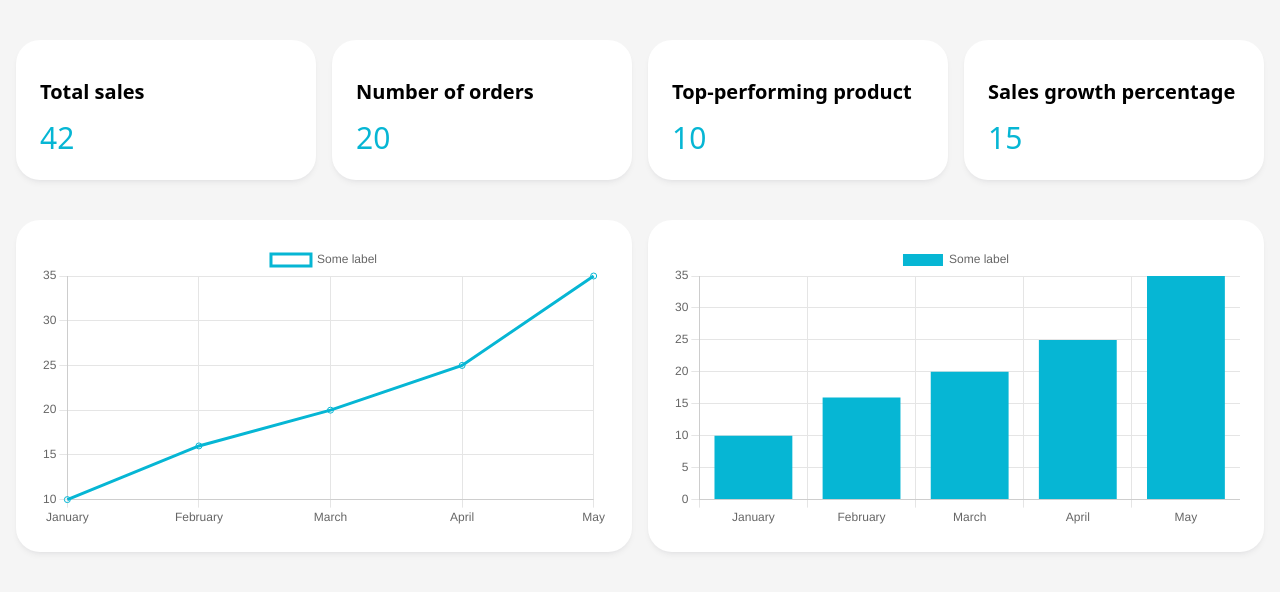
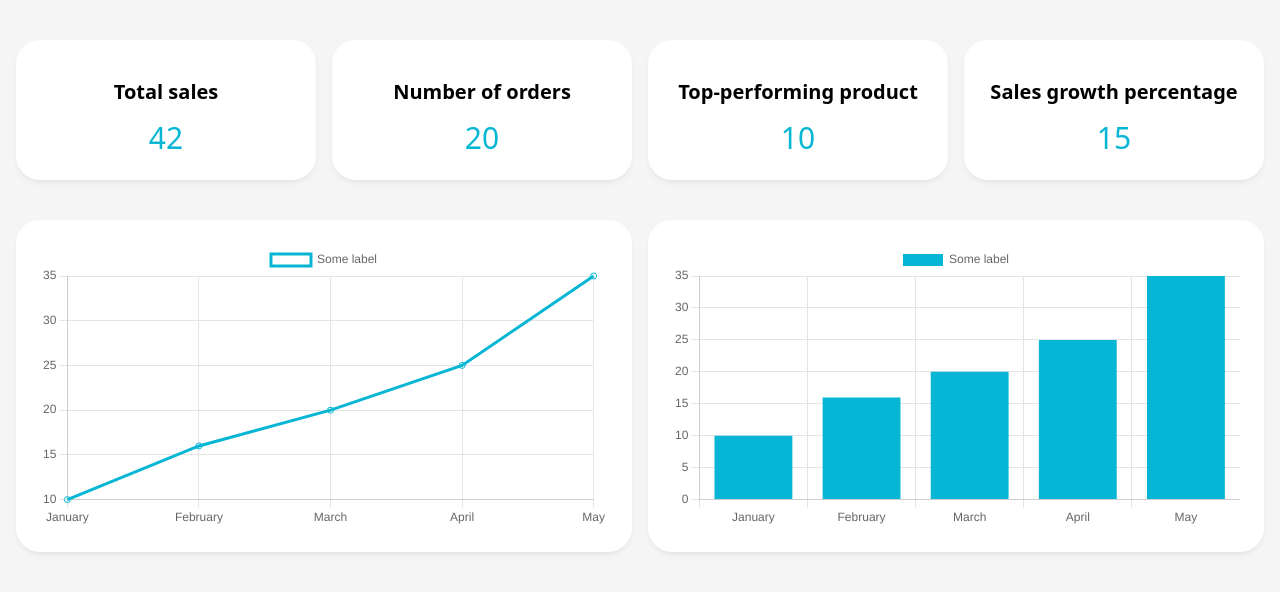
Before and after one commit to Artem-Zhuravlev/citrus-dev-test, a Vue app: page / in a window 1280 px wide. Shown: the top 592 px of the page. Built offline with nearby package versions, Linux system fonts and the light colour scheme.

Commit message:
feat(base-cart): add text center alignment

```diff
--- a/src/components/shared/cards/BaseCard.vue
+++ b/src/components/shared/cards/BaseCard.vue
@@ -14,15 +14,11 @@ const props = defineProps({
 
 <style>
 .card {
-  @apply bg-white p-6 rounded-3xl shadow-md shadow-gray-900/5;
+  @apply bg-white p-6 rounded-3xl shadow-md shadow-gray-900/5 text-center;
 }
 .card-title {
   @apply mt-4 mb-4 text-xl font-semibold leading-6;
 }
-.card-button {
-  @apply bg-blue-500 hover:bg-blue-700 text-white font-bold py-2 px-4 rounded mt-4;
-}
-
 .card-description {
   @apply text-3xl text-cyan-500;
 }
```
